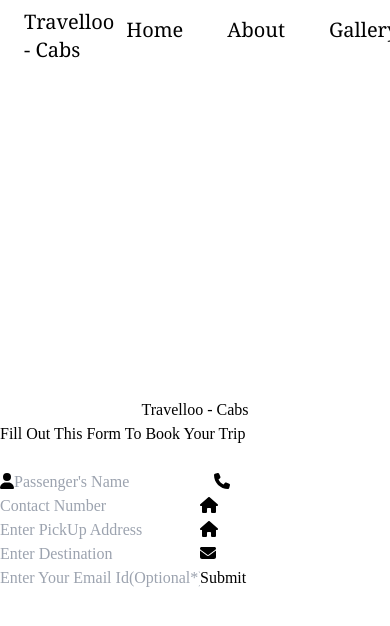
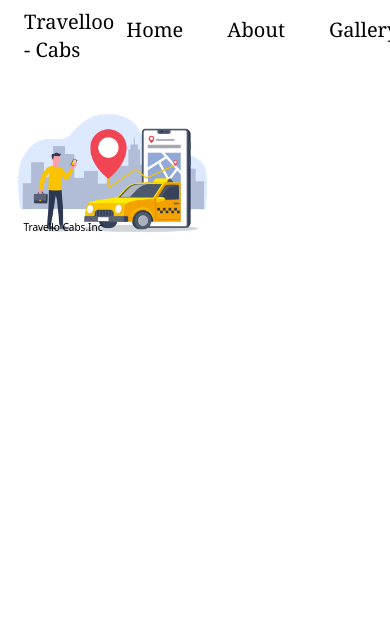
Before and after one commit to Somgester/travelloocabs, a React (Vite) app: page / in a window 390 px wide. Shown: the top 626 px of the page. Built offline with nearby package versions, Linux system fonts and the light colour scheme.

Commit message:
added header component

```diff
--- a/src/App.jsx
+++ b/src/App.jsx
@@ -1,5 +1,6 @@
 import Navbar from './components/navbar';
 import BookingForm from './components/bookingForm';
+import Header from './components/header';
 // import LoginPage from './components/loginPage';
 
 function App() {
@@ -9,7 +10,8 @@ function App() {
       {/* <Navbar />
     <BookingForm /> */}
     {/* <LoginPage /> */}
-    <BookingForm />
+    <Header/>
+    {/* <BookingForm /> */}
     </div>
   );
 }
--- /dev/null
+++ b/src/components/Header.css
@@ -0,0 +1,59 @@
+@import 'tailwindcss/base';
+@import 'tailwindcss/components';
+@import 'tailwindcss/utilities';
+
+@keyframes fadeIn {
+    0% {opacity: 0;}
+    100% {opacity: 1;}
+}
+
+.header{
+    height: 34vw;
+    margin: 30px auto;
+    background: url('/src/assets/headerimage.jpg') no-repeat;
+    background-size:contain;
+    position: relative;
+}
+
+.header-contents{
+    position: absolute;
+    display: flex;
+    flex-direction: column;
+    align-items: flex-start;
+    gap: 1.5vw;
+    max-width: 50%;
+    bottom: 10%;
+    left: 6vw;
+    animation: fadeIn 3s;
+}
+
+.header-contents h2{
+    font-weight:500;
+    color: black;
+    font-size: max(2.5vw,10px);
+    animation: fadeIn 3s;
+}
+.header-contents p{
+    color: black;
+    font-size: 1vw;
+    animation: fadeIn 3s;
+}
+@media (max-width:1050px) {
+    .header{
+        height: 38vw;
+    }
+    .header-contents{
+        max-width: 45%;
+    }
+}
+@media(max-width:750px){
+    .header-contents{
+        max-width: 55%;
+    }
+    .header-contents p{
+       display: none;
+    }
+    .header-contents button{
+        padding: 2vw 4vw;
+    }
+}
--- /dev/null
+++ b/src/components/header.jsx
@@ -0,0 +1,15 @@
+import React from 'react'
+import './Header.css'
+
+const Header = () => {
+    return (
+        <div className='header'>
+            <div className='header-contents'>
+                <h2>Travello Cabs.Inc</h2>
+                <p>Book Your Cab Now!!!!!!!!</p>
+            </div>
+        </div>
+    )
+}
+
+export default Header
```
Also changed, not shown: src/assets/headerimage.jpg (added).
